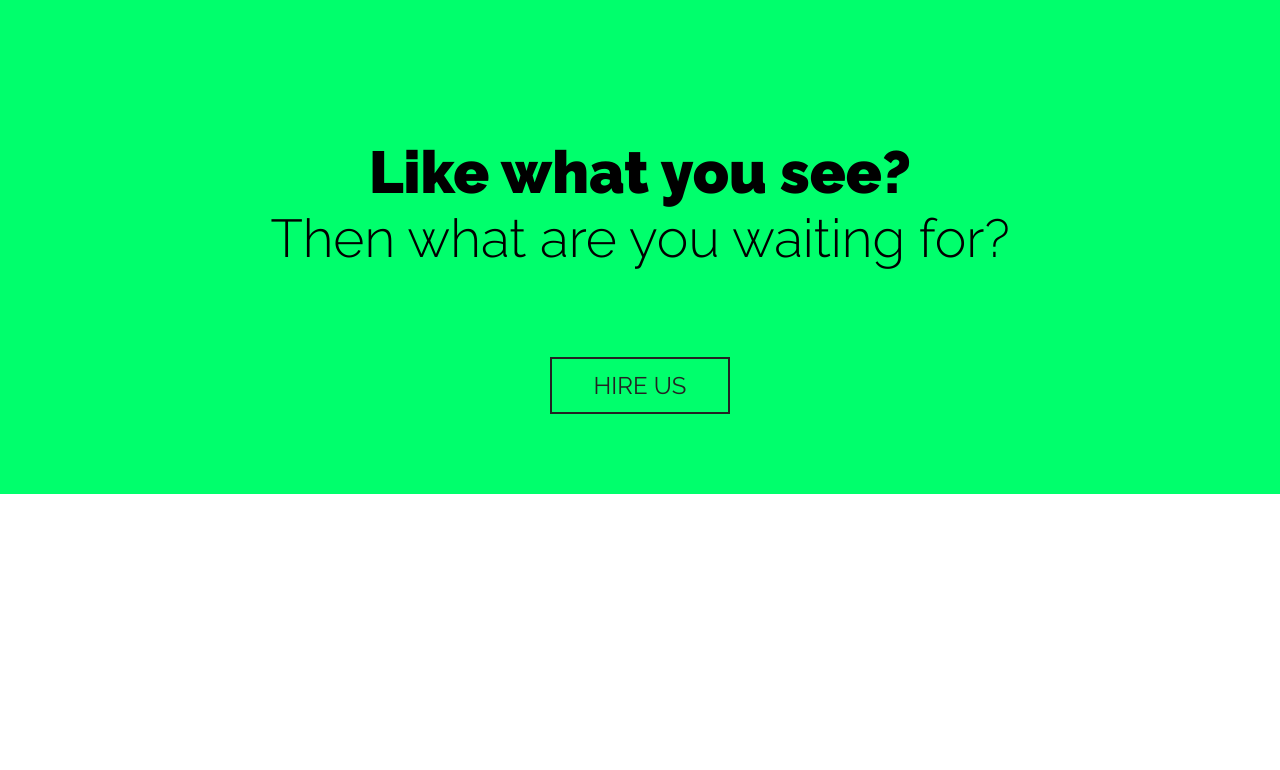
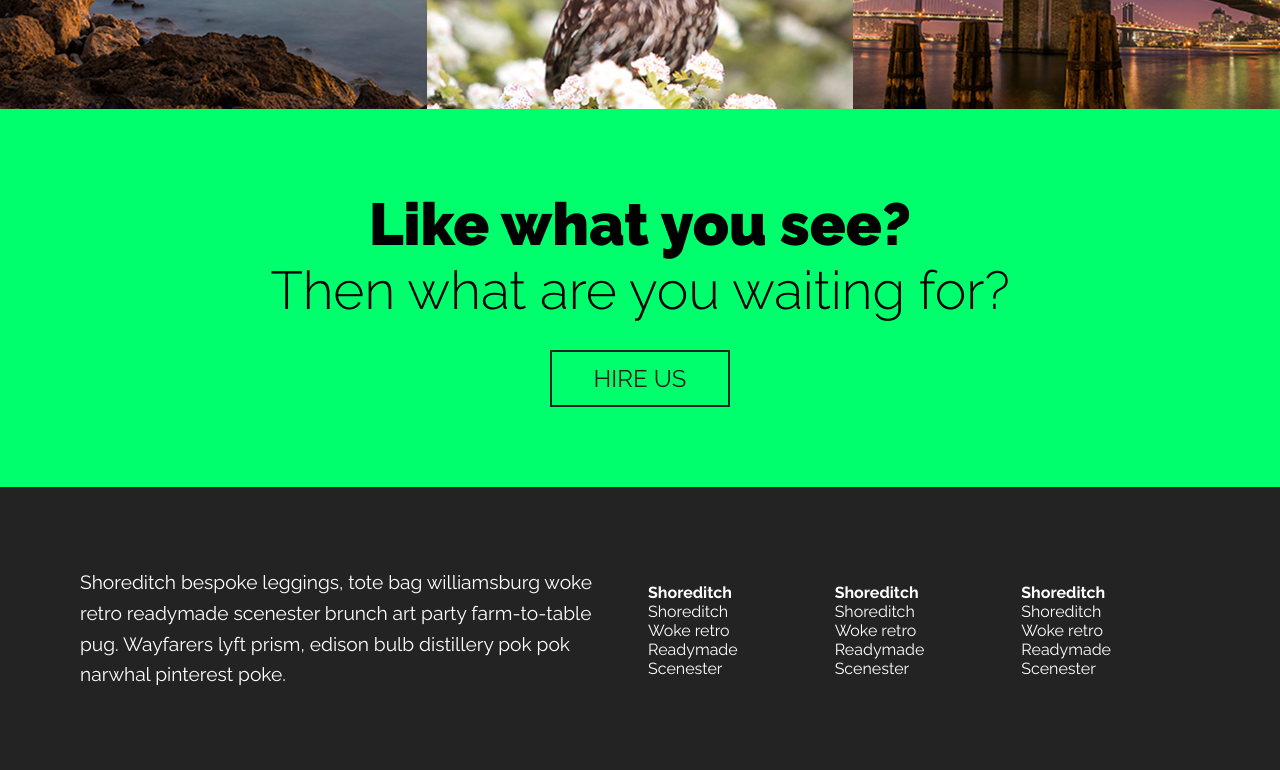
Before and after one commit to Kopernix-RyanB/Practice-Website-1, a plain HTML site: page Index.html in a window 1280 px wide. Shown: the part 2498-3268 px from the top of the page. Before the commit the page ends 2992 px from the top, so only its background shows below. Drawn offline with Linux system fonts and the light colour scheme.

Commit message:
Add files via upload
Finished the footer section

```diff
--- a/Index.html
+++ b/Index.html
@@ -35,9 +35,9 @@
         <section class="home-about">
             <div class="home-about-textbox">
                 <h1>Who we are</h1>
-                <p>Lorem ipsum dolor sit amet consectetur adipisicing elit.
-                Numquam laboriosam quas error voluptatibus nostrum non maxime quia sint recusandae rerum porro minus illum vel molestias sed ex quis, <strong>repellendus corrupti.</strong></p>
-            </div>
+                <p>Sit by the fire drink water out of the faucet hide head under blanket so no one can see cat is love, cat is life. Knock dish off table eating always hungry so favor packaging over toy. </p>
+			    <p><strong>Rub face on owner.</strong> Peer out window, chatter at birds, lure them to mouth. Chase ball of string eat a plant, kill a hand, i am the best have secret plans.</p>
+		    </div>
 
         </section>
     </div>
@@ -102,11 +102,47 @@
 
 
     <section class="cta">
-        <h1 class="title cta-title">Like what you see?
+        <h1 class="title title-cta">Like what you see?
             <span>Then what are you waiting for?</span>
         </h1>
         <a href="" class="button button-dark">Hire us</a>
     </section>
 
+    <footer>
+        <div class="container">
+            <div class="col-3">
+                <p>Shoreditch bespoke leggings, tote bag williamsburg woke retro readymade scenester brunch art party farm-to-table pug. Wayfarers lyft prism, edison bulb distillery pok pok narwhal pinterest poke.</p>
+            </div>
+            <div class="col-1">
+                <ul class="unstyled-list">
+                    <li><strong>Shoreditch</strong></li>
+                    <li>Shoreditch</li>
+                    <li>Woke retro</li>
+                    <li>Readymade</li>
+                    <li>Scenester</li>
+                </ul>
+            </div>
+            <div class="col-1">
+                <ul class="unstyled-list">
+                    <li><strong>Shoreditch</strong></li>
+                    <li>Shoreditch</li>
+                    <li>Woke retro</li>
+                    <li>Readymade</li>
+                    <li>Scenester</li>
+                </ul>
+            </div>
+            <div class="col-1">
+                <ul class="unstyled-list">
+                    <li><strong>Shoreditch</strong></li>
+                    <li>Shoreditch</li>
+                    <li>Woke retro</li>
+                    <li>Readymade</li>
+                    <li>Scenester</li>
+                </ul>
+            </div>
+        </div>
+    </footer>
+
+
 </body>
 </html>
--- a/css/styles.css
+++ b/css/styles.css
@@ -23,11 +23,53 @@ img {
 }
 
 .clearfix::after,
-section::after {
+section::after,
+footer::after {
     content: "";
     display: block;
     clear: both;
 }
+
+/* COLUMN SYSTEM */
+
+[class^=col-] { /*this means that any class that starts with "col-", which means col-1 and col-3*/
+    width: 100%;
+    margin-top: 1em;
+}
+
+[class^=col-]:first-child {
+    margin-top: 0;
+}
+
+.col-1 {
+    width: 33.3333334%;
+    float: left;
+}
+
+@media (min-width: 40rem) {
+
+    [class^=col-] {
+        float: left;
+        padding: 0 .5em;
+    }
+
+    [class^=col-]:first-child {
+        padding-left: 0;
+    }
+
+    [class^=col-]:last-child {
+        padding-right: 0;
+    }
+
+    .col-3 {
+        width: 50%;
+    }
+
+    .col-1 {
+        width: 16.6666%;
+    }
+}
+
 
 /* TYPOGRAPHY */
 
@@ -62,6 +104,12 @@ p:last-of-type { /* for the bottom paragraph*/
 
 .title-cta {
     margin: 0 0 .5em;
+}
+
+.unstyled-list {
+    margin: 0;
+    padding: 0; /* to always remove any paddings or margins automatically applied by the browser*/
+    list-style-type: none;
 }
 
 @media (min-width: 60rem) {
@@ -315,6 +363,16 @@ nav a {
     padding: 5em 0;
 }
 
+/* FOOTER
+===============================*/
+
+footer {
+    background: #232323;
+    color: #FFF;
+    text-align: left;
+    padding: 5em 0;
+}
+
 
 
 /* NOTES
@@ -322,4 +380,7 @@ nav a {
 
 - My browser is 1920 x 937 (120rem x 58.5625rem), so I get white spaces
 vertically between the portfolio images
+
+-With Emmet, I wrote a single line function that generated the whole
+html skeleton of the page.
 */
```
